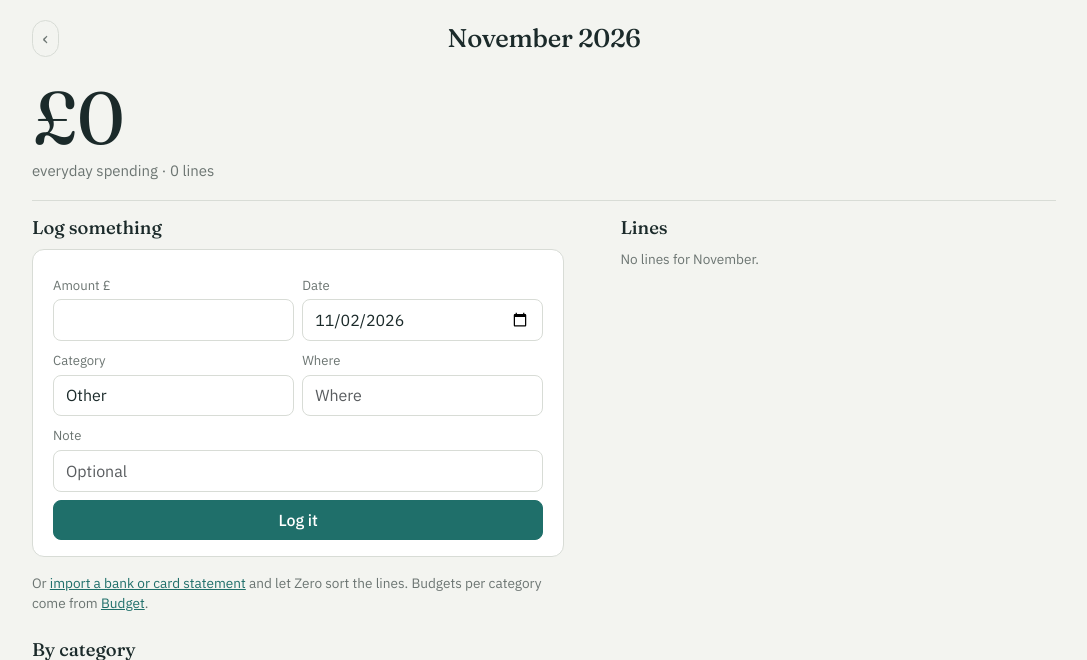
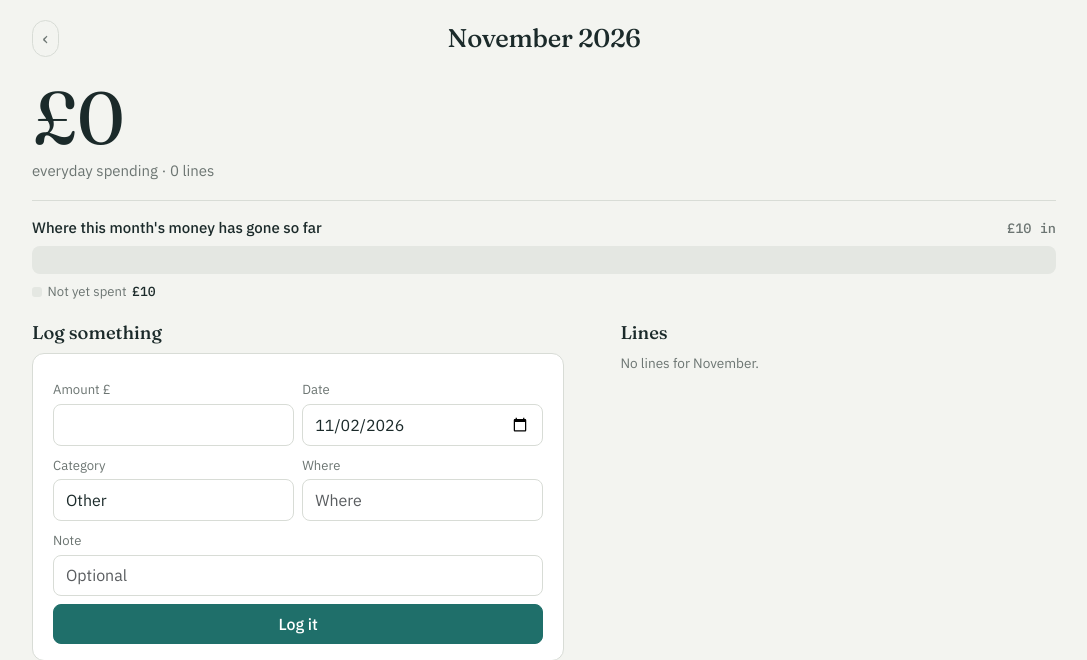
Before and after one commit to paulocezzar/zero, a Django app: page /spending/ in a window 1280 px wide. Shown: the part 91-751 px from the top of the page, without its empty margins (96-1183 px from the left). Run offline with Django 5.2, Linux system fonts and the light colour scheme; a user stored in the database is signed in; tables that the repository leaves empty hold one stand-in row (values such as "Sample post").

Commit message:
Where your money goes: a stacked bar of income by group on Budget (planned) and Spending (this month so far, with shortfall in red); Petrol & fuel as its own category with forecourt and EV-charging rules
Co-Authored-By: Claude Fable 5.1 <noreply@anthropic.com>
Claude-Session: https://claude.ai/code/session_01WMNqJWuFJecPJCwCJMvTio

```diff
--- a/tracker/models.py
+++ b/tracker/models.py
@@ -94,7 +94,7 @@ class Payment(models.Model):
 
 
 CATEGORIES = [
-    ("groceries", "Groceries"), ("amazon", "Amazon & shopping"), ("car", "Car & fuel"), ("eating", "Eating out"),
+    ("groceries", "Groceries"), ("amazon", "Amazon & shopping"), ("fuel", "Petrol & fuel"), ("car", "Car & travel"), ("eating", "Eating out"),
     ("home", "Home & bills"), ("tech", "Phones & tech"), ("subs", "Subscriptions"), ("family", "Family"),
     ("savings", "Savings"), ("cash", "Cash"), ("health", "Health"), ("kids", "Kids"), ("fun", "Fun & days out"), ("other", "Other"),
 ]
--- a/tracker/spending.py
+++ b/tracker/spending.py
@@ -8,9 +8,10 @@ from decimal import Decimal, InvalidOperation
 
 # keyword → category. First match wins; checked against the upper-cased description.
 RULES = [
+    ("fuel", ["SHELL", "ESSO", "BP ", "TEXACO", "PETROL", "FUEL", "MFG ", "JET ", "GULF", "MORRISONS PETROL", "TESCO PFS", "SAINSBURYS PFS", "ASDA PETROL", "MURCO", "HARVEST ENERGY", "APPLEGREEN", "EG GROUP", "MOTO ", "WELCOME BREAK", "ROADCHEF", "CERTAS", "POWER NRG", "EV CHARG", "GRIDSERVE", "INSTAVOLT", "POD POINT", "OSPREY", "IONITY", "TESLA SUPERCHARGER"]),
     ("groceries", ["TESCO", "SAINSBURY", "ASDA", "LIDL", "ALDI", "MORRISON", "WAITROSE", "CO-OP", "COOP", "M&S", "MARKS", "ICELAND", "OCADO", "FARMFOODS", "SPAR", "NISA", "LONDIS", "BUDGENS", "PREMIER STORE", "ONE STOP", "COSTCO", "B&M", "HOME BARGAINS", "POUNDLAND"]),
     ("amazon", ["AMAZON", "AMZN", "EBAY", "ETSY", "ARGOS", "CURRYS", "JOHN LEWIS", "NEXT ", "PRIMARK", "H&M", "ZARA", "IKEA", "TEMU", "SHEIN", "VINTED", "AMAZON PRIME"]),
-    ("car", ["SHELL", "ESSO", "BP ", "TEXACO", "PETROL", "FUEL", "MFG ", "JET ", "GULF", "PARKING", "RINGGO", "JUSTPARK", "NCP", "DVLA", "HALFORDS", "KWIK FIT", "KWIK-FIT", "ATS EURO", "MOT ", "TRAINLINE", "GWR", "SOUTH WESTERN", "NATIONAL RAIL", "TFL", "UBER", "BOLT", "STAGECOACH", "FIRST BUS", "ARRIVA", "NATIONAL EXPRESS", "CAR WASH", "INSURANCE", "ADMIRAL", "HASTINGS", "CHURCHILL", "DIRECT LINE"]),
+    ("car", ["PARKING", "RINGGO", "JUSTPARK", "NCP", "DVLA", "HALFORDS", "KWIK FIT", "KWIK-FIT", "ATS EURO", "MOT ", "TRAINLINE", "GWR", "SOUTH WESTERN", "NATIONAL RAIL", "TFL", "UBER", "BOLT", "STAGECOACH", "FIRST BUS", "ARRIVA", "NATIONAL EXPRESS", "CAR WASH", "INSURANCE", "ADMIRAL", "HASTINGS", "CHURCHILL", "DIRECT LINE"]),
     ("eating", ["MCDONALD", "KFC", "BURGER KING", "GREGGS", "SUBWAY", "COSTA", "STARBUCKS", "PRET", "CAFFE NERO", "NERO", "DOMINO", "PIZZA", "DELIVEROO", "JUST EAT", "JUST-EAT", "UBER EATS", "UBER *EATS", "NANDO", "WAGAMAMA", "PUB", "INN ", "TAVERN", "RESTAURANT", "CAFE", "COFFEE", "BAKERY", "KEBAB", "CHIPPY", "FISH BAR", "TAKEAWAY", "WETHERSPOON", "TOBY", "HARVESTER", "FIVE GUYS", "TACO BELL", "BEEFEATER"]),
     ("home", ["SKY", "BT ", "VIRGIN MEDIA", "TV LICEN", "COUNCIL TAX", "COUNCIL", "WATER", "OCTOPUS", "BRITISH GAS", "EDF", "EON", "E.ON", "OVO", "SCOTTISH POWER", "SHELL ENERGY", "RENT", "LANDLORD", "LETTINGS", "SCREWFIX", "B&Q", "WICKES", "TOOLSTATION", "DUNELM", "THE RANGE", "WILKO"]),
     ("tech", ["O2", "EE ", "VODAFONE", "THREE", "GIFFGAFF", "APPLE.COM/BILL", "APPLE STORE", "CURRYS", "GOOGLE STORE"]),
--- /dev/null
+++ b/tracker/templates/tracker/_moneymap.html
@@ -0,0 +1,15 @@
+{% load ledger_extras %}
+{% if map.income %}
+<div class="mmap">
+  <div class="mm-head"><span>{% if map.actual %}Where this month's money has gone so far{% else %}Where your pay goes each month{% endif %}</span><span class="num muted">{{ map.income|gbp }} in</span></div>
+  <div class="mm-bar" aria-hidden="true">
+    {% for x in map.segs %}<i class="{{ x.tone }}" style="flex:{{ x.share }}" title="{{ x.label }} {{ x.amount|gbp }}"></i>{% endfor %}
+    {% if map.left_share %}<i class="g-left" style="flex:{{ map.left_share }}" title="Left {{ map.left|gbp }}"></i>{% endif %}
+    {% if map.over_share %}<i class="g-over" style="flex:{{ map.over_share }}" title="Short by {{ map.left|gbp }}"></i>{% endif %}
+  </div>
+  <div class="mm-legend">
+    {% for x in map.segs %}<span><i class="{{ x.tone }}"></i>{{ x.label }} <b class="num">{{ x.amount|gbp }}</b> <small>{{ x.pct }}%</small></span>{% endfor %}
+    {% if map.left >= 0 %}<span><i class="g-left"></i>{% if map.actual %}Not yet spent{% else %}Left over{% endif %} <b class="num good">{{ map.left|gbp }}</b></span>{% else %}<span><i class="g-over"></i>Short by <b class="num bad">{{ map.left|gbp }}</b></span>{% endif %}
+  </div>
+</div>
+{% endif %}
--- a/tracker/templates/tracker/base.html
+++ b/tracker/templates/tracker/base.html
@@ -146,6 +146,18 @@
   .start .step .dot { width: 26px; height: 26px; border-radius: 999px; border: 1.5px solid var(--line); flex: none; display: grid; place-items: center; font-size: .8rem; color: var(--muted); }
   .start .step.done .dot { background: var(--accent); border-color: var(--accent); color: var(--accent-ink); }
   .start .step.done .n1 { color: var(--muted); text-decoration: line-through; }
+  /* money map */
+  .mmap { margin: .75rem 0 1.25rem; }
+  .mm-head { display: flex; justify-content: space-between; align-items: baseline; font-weight: 500; margin-bottom: .4rem; }
+  .mm-bar { display: flex; gap: 2px; height: 28px; border-radius: 8px; overflow: hidden; }
+  .mm-bar i, .mm-legend i { display: block; background: var(--rail); }
+  .mm-legend { display: flex; flex-wrap: wrap; gap: .3rem 1rem; margin-top: .5rem; font-size: .82rem; color: var(--muted); }
+  .mm-legend span { display: inline-flex; align-items: center; gap: .35rem; }
+  .mm-legend i { width: 10px; height: 10px; border-radius: 3px; }
+  .mm-legend b { font-weight: 500; color: var(--ink); }
+  .g-debt { background: #1f6f6a !important; } .g-home { background: #3b5a57 !important; } .g-family { background: #5f8a86 !important; } .g-tech { background: #7f9d9a !important; }
+  .g-subs { background: #a3b8b5 !important; } .g-savings { background: #7a9a3a !important; } .g-everyday { background: #c9a227 !important; } .g-other { background: #8aa39f !important; }
+  .g-left { background: var(--rail) !important; } .g-over { background: var(--bad) !important; }
   /* home, direction A */
   .hero-a { border-bottom: 1px solid var(--line); padding-bottom: 1.1rem; }
   .hero-row { display: flex; justify-content: space-between; align-items: flex-end; gap: 1.5rem; flex-wrap: wrap; }
--- a/tracker/templates/tracker/budget.html
+++ b/tracker/templates/tracker/budget.html
@@ -6,6 +6,7 @@
   <div class="fact"><div class="v">{{ t.fixed|gbp }}</div><div class="k">fixed lines</div></div>
   <div class="fact"><div class="v {% if t.left < 0 %}bad{% else %}good{% endif %}">{{ t.left|gbp }}</div><div class="k">left over</div></div>
 </div>
+{% include "tracker/_moneymap.html" %}
 <div class="cols"><div class="col-main">
 <form method="post" class="panel row g-2 mb-3">{% csrf_token %}
   <div class="col-12"><label class="form-label">Line</label>{{ form.item }}</div>
--- a/tracker/templates/tracker/spending.html
+++ b/tracker/templates/tracker/spending.html
@@ -19,7 +19,7 @@
   </div>
   {% if budget %}<div class="rail {% if left < 0 %}bad{% endif %}" style="margin-top:1rem"><i style="width:{% widthratio total budget 100 %}%"></i></div>{% endif %}
 </section>
-
+{% include "tracker/_moneymap.html" %}
 <div class="cols"><div class="col-main">
 <h2>Log something</h2>
 <form method="post" class="panel row g-2 mb-3">{% csrf_token %}<input type="hidden" name="m" value="{{ first|date:'Y-m' }}">
--- a/tracker/tests.py
+++ b/tracker/tests.py
@@ -122,7 +122,7 @@ class SpendingTests(TestCase):
     def test_categoriser(self):
         self.assertEqual(spending.categorise("TESCO STORES 1234"), "groceries")
         self.assertEqual(spending.categorise("AMZN Mktp UK"), "amazon")
-        self.assertEqual(spending.categorise("SHELL WINCANTON"), "car")
+        self.assertEqual(spending.categorise("SHELL WINCANTON"), "fuel")
         self.assertEqual(spending.categorise("Something odd"), "other")
         self.assertTrue(spending.is_skip("Aqua card payment DIRECT DEBIT"))
         self.assertTrue(spending.is_skip("PRA GROUP"))
--- a/tracker/views.py
+++ b/tracker/views.py
@@ -136,6 +136,49 @@ def start_steps(user, debts):
         {"done": has_payment, "n1": "Log your first payment", "n2": "When a payment goes out, tap Paid on Home. Balances fall, the debt-free date moves, the history starts.", "url": "payments", "cta": "Log a payment"},
     ]
     return None if all(x["done"] for x in steps) else steps
+
+
+GROUP_LABELS = dict(BudgetLine.GROUPS)
+GROUP_TONES = {"home": "g-home", "family": "g-family", "tech": "g-tech", "subs": "g-subs", "savings": "g-savings", "everyday": "g-everyday", "other": "g-other"}
+
+
+def money_map(user, first=None, actual=False):
+    """Where the month's income goes, as segments that add up to income.
+    Planned: every budget line. Actual: debt payments logged, bills assumed to leave on their day, everyday from Spending."""
+    lines = BudgetLine.objects.filter(owner=user)
+    income = sum((l.amount for l in lines if l.amount > 0), ZERO)
+    segs = []
+    if actual:
+        first, nxt = _month_range(first or _first_of_month())
+        today = date.today()
+        debt_paid = Payment.objects.filter(debt__owner=user, date__gte=first, date__lt=nxt).aggregate(s=Sum("amount"))["s"] or ZERO
+        if debt_paid:
+            segs.append({"key": "debt", "label": "Debt payments", "amount": debt_paid, "tone": "g-debt"})
+        by_group = {}
+        for l in lines:
+            if l.amount < 0 and l.group != "everyday" and l.pay_day and (first.replace(day=min(l.pay_day, 28)) <= today or first < _first_of_month()):
+                by_group[l.group] = by_group.get(l.group, ZERO) - l.amount
+        for g, amt in by_group.items():
+            segs.append({"key": g, "label": GROUP_LABELS.get(g, g), "amount": amt, "tone": GROUP_TONES.get(g, "g-other")})
+        everyday = Outgoing.objects.filter(owner=user, date__gte=first, date__lt=nxt).aggregate(s=Sum("amount"))["s"] or ZERO
+        if everyday:
+            segs.append({"key": "everyday", "label": "Everyday", "amount": everyday, "tone": "g-everyday"})
+    else:
+        debt_pay = Debt.objects.filter(owner=user, closed=False, balance__gt=0).aggregate(s=Sum("monthly"))["s"] or ZERO
+        if debt_pay:
+            segs.append({"key": "debt", "label": "Debt payments", "amount": debt_pay, "tone": "g-debt"})
+        for g, label in BudgetLine.GROUPS:
+            amt = -sum((l.amount for l in lines if l.amount < 0 and l.group == g), ZERO)
+            if amt > 0:
+                segs.append({"key": g, "label": label, "amount": amt, "tone": GROUP_TONES.get(g, "g-other")})
+    segs.sort(key=lambda x: -x["amount"])
+    spent = sum((x["amount"] for x in segs), ZERO)
+    left = income - spent
+    base = max(income, spent) or Decimal("1")
+    for x in segs:
+        x["share"] = round(float(x["amount"] / base * 100), 2)
+        x["pct"] = int(x["amount"] / income * 100) if income else 0
+    return {"income": income, "segs": segs, "spent": spent, "left": left, "left_share": round(float(max(left, ZERO) / base * 100), 2), "over_share": round(float(max(-left, ZERO) / base * 100), 2), "actual": actual}
 
 
 # ---------- overview ----------
@@ -359,7 +402,7 @@ def budget_list(request):
         g = [l for l in lines if l.group == key]
         if g:
             groups.append((label, g, sum((l.amount for l in g), ZERO)))
-    return render(request, "tracker/budget.html", {"form": form, "groups": groups, "t": budget_totals(request.user), "editing": inst})
+    return render(request, "tracker/budget.html", {"form": form, "groups": groups, "t": budget_totals(request.user), "editing": inst, "map": money_map(request.user)})
 
 
 @require_POST
@@ -627,7 +670,7 @@ def spending_view(request):
     days_left = max(0, (nxt - today).days) if first <= today < nxt else 0
     ctx = {"form": form, "items": items, "rails": everyday, "fixed": fixed, "fixed_total": sum((r["spent"] for r in fixed), ZERO), "total": total, "budget": budget, "left": budget - total, "days_left": days_left,
            "first": first, "prev": projection.add_months(first, -1), "next": nxt if nxt <= _first_of_month() else None, "is_current": first == _first_of_month(),
-           "cats": CATEGORIES}
+           "cats": CATEGORIES, "map": money_map(request.user, first, actual=True)}
     return render(request, "tracker/spending.html", ctx)
 
 
```
Also changed, not shown: tracker/migrations/0012_fuel_category.py (added).
